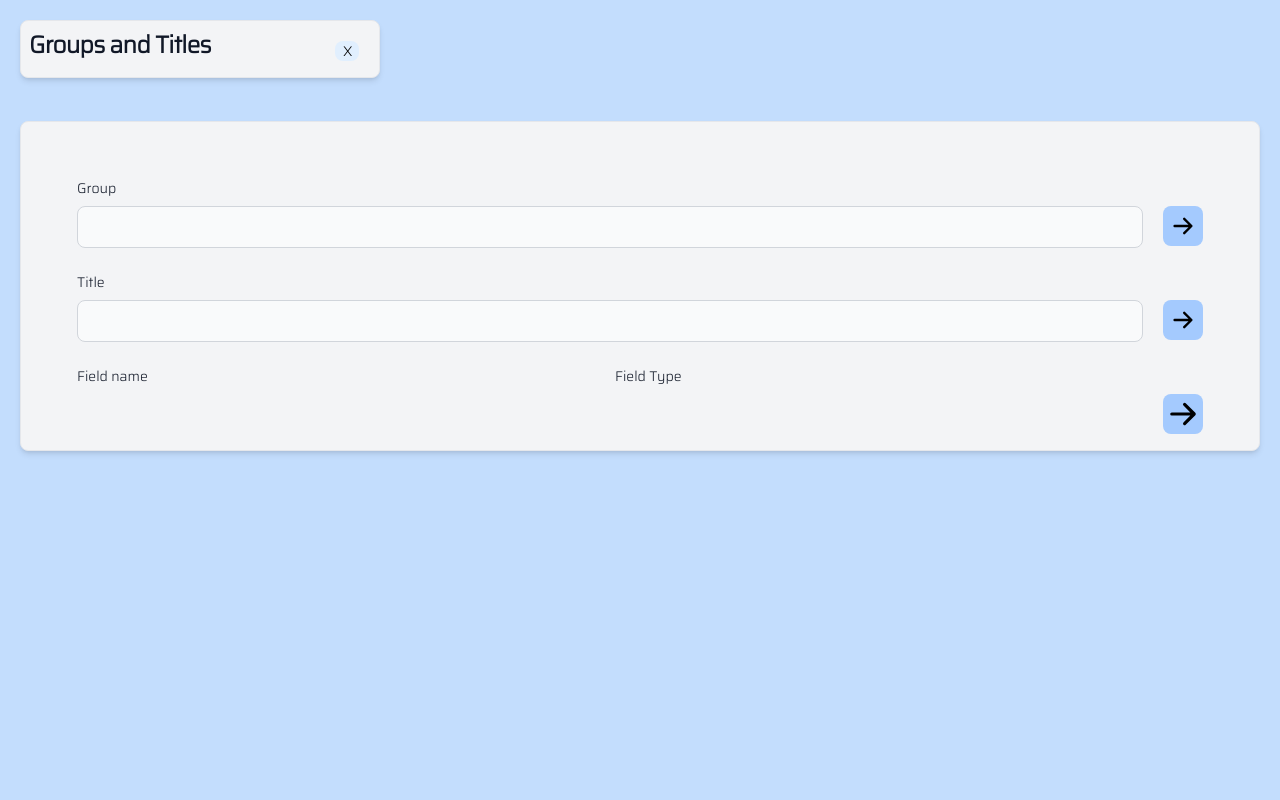
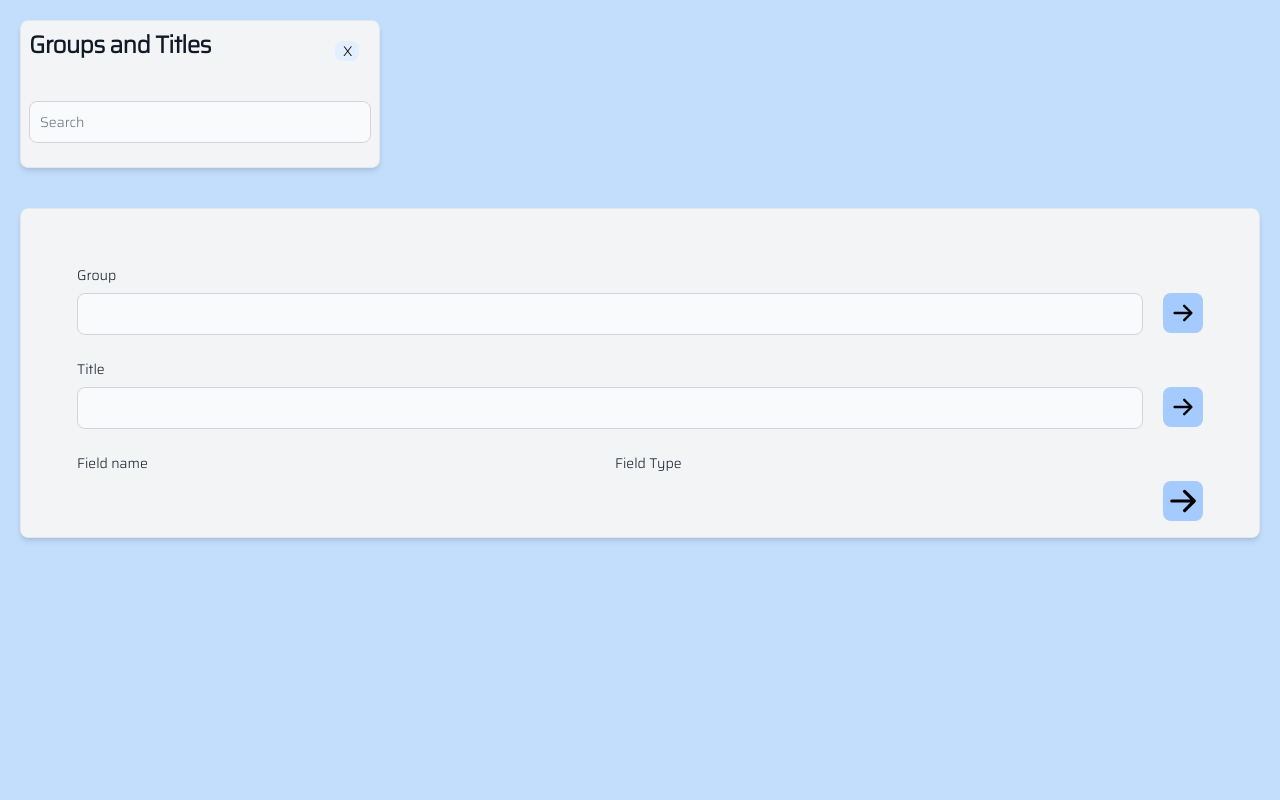
Before and after one commit to cleanbill/relate, a Next.js app: page / in a window 1280 px wide. Shown: the top 800 px of the page. Built offline with nearby package versions, Linux system fonts and the light colour scheme.

Commit message:
Still searching

```diff
--- a/components/fieldForm.tsx
+++ b/components/fieldForm.tsx
@@ -19,7 +19,7 @@ interface FieldFormProps {
 
 const FieldForm = (props: FieldFormProps) => {
 
-    const ID_PREFIX = 'fieldData-'+props.id+"-";
+    const ID_PREFIX = 'fieldData-' + props.id + "-";
 
     const clearETL = (field: Field) => {
         if (!field.list) {
@@ -37,8 +37,8 @@ const FieldForm = (props: FieldFormProps) => {
             return;
         }
         props.updateFieldData(index, "");
-        const fieldElement = document.getElementById(ID_PREFIX+ index) as HTMLInputElement;
-        if (!fieldElement){
+        const fieldElement = document.getElementById(ID_PREFIX + index) as HTMLInputElement;
+        if (!fieldElement) {
             return;
         }
         fieldElement.value = '';
@@ -52,7 +52,7 @@ const FieldForm = (props: FieldFormProps) => {
         for (var index = 0; index < props.fields.length; index++) {
             clearData(props.fields[index], index);
         }
-        const firstFieldElement = document.getElementById(ID_PREFIX+ '0') as HTMLInputElement;
+        const firstFieldElement = document.getElementById(ID_PREFIX + '0') as HTMLInputElement;
         firstFieldElement.focus();
     }
 
@@ -93,16 +93,16 @@ const FieldForm = (props: FieldFormProps) => {
                                 <label title={field.value} className="block mb-2 text-sm font-medium text-gray-900 dark:text-gray-300">{field.fieldName} </label>
                                 {field.fieldComponentType == FieldComponentType.NONE &&
                                     <input onChange={e => props.updateFieldData(index, e.target)}
-                                        readOnly={props.readonly}
-                                        key={ID_PREFIX+ index}
-                                        id={ID_PREFIX+ index}
+                                        // readOnly={props.readonly}
+                                        key={ID_PREFIX + index}
+                                        id={ID_PREFIX + index}
                                         defaultValue={field.value}
                                         type={field.fieldType}
                                         checked={field.value == 'true'}
-                                        className="b)g-gray-50 border border-gray-300 text-gray-900 text-sm rounded-lg focus:ring-blue-500 focus:border-blue-500 block lg:w-full sg:w-56 p-2.5 dark:bg-gray-700 dark:border-gray-600 dark:placeholder-gray-400 dark:text-white dark:focus:ring-blue-500 dark:focus:border-blue-500" required />
+                                        className="bg-gray-50 border border-gray-300 text-gray-900 text-sm rounded-lg focus:ring-blue-500 focus:border-blue-500 block lg:w-full sg:w-56 p-2.5 dark:bg-gray-700 dark:border-gray-600 dark:placeholder-gray-400 dark:text-white dark:focus:ring-blue-500 dark:focus:border-blue-500" required />
                                 }
                                 {field.fieldComponentType == FieldComponentType.HAPPY &&
-                                    <Happy id={ID_PREFIX+  index} onChange={(value: string) => props.updateFieldData(index, value)}
+                                    <Happy id={ID_PREFIX + index} onChange={(value: string) => props.updateFieldData(index, value)}
                                         defaultValue={field.value}
                                     ></Happy>
                                 }
--- a/components/groups.tsx
+++ b/components/groups.tsx
@@ -1,5 +1,5 @@
 import { useState } from "react";
-import { GroupData, TitleData } from "../app/model";
+import { Field, GroupData, Session, TitleData } from "../app/model";
 import GroupTitle from "./groupTitle";
 import TodoGroup from "./todoGroups";
 
@@ -28,9 +28,9 @@ const changeLayout = (titles: Array<TitleData>, index: number) => {
     }
 }
 
-const determineScroll = (state:any,props:GroupsProps) =>{
+const determineScroll = (state: any, props: GroupsProps) => {
     if (!props.selectedTitleIndex || !props.selectedGroupIndex ||
-        !state.selectedTitle || !state.selectedGroup){
+        !state.selectedTitle || !state.selectedGroup) {
         return false;
     }
     // if (props.selectedTitleIndex.indexOf(state.selectedTitle) > -1){
@@ -65,7 +65,7 @@ const Groups = (props: GroupsProps) => {
     }
 
     const deleteTitle = (groupIndex: number, titleIndex: number) => {
-        props.deleteTitle(groupIndex,titleIndex);
+        props.deleteTitle(groupIndex, titleIndex);
     }
 
 
@@ -85,44 +85,95 @@ const Groups = (props: GroupsProps) => {
         return false;
     }
 
-    const display = (index:number): boolean => showGroupIndex == index;
-    const toggle = (index: number,e:null|Event): void => {
+    const display = (index: number): boolean => showGroupIndex == index;
+    const toggle = (index: number, e: null | Event): void => {
         e?.stopPropagation();
-        if (index === showGroupIndex){
+        if (index === showGroupIndex) {
             setShowGroupIndex(-1);
         } else {
             setShowGroupIndex(index);
-            selectTitle(index,0);
+            selectTitle(index, 0);
         }
     }
 
-    const toggleShow = (e:null | MouseEvent):void =>{
-        debugger;
+    const toggleShow = (e: null | MouseEvent): void => {
         e?.stopPropagation();
         props.toggleShow();
     }
 
+    type Matcher = (haystack:string) => boolean;
+
+    const matchSetup = (needle: string): Matcher => {
+        if (!needle) {
+            return (s: string) => false;
+        }
+        return (haystack: string):boolean => {
+            if (!haystack){
+                return false;
+            }
+            return (haystack+'').toLowerCase().indexOf(needle.toLowerCase()) > -1;
+        }
+    }
+
+    const search = (inputElement: HTMLInputElement) => {
+        const match = matchSetup(inputElement.value);
+        props.groups.forEach((gd: GroupData, groupDataIndex:number) => {
+            // if (match(gd.groupName)) {
+            //     console.log('group name found ', gd.groupName);
+            // }
+            gd.titles.forEach((td: TitleData, titleIndex:number) => {
+                if (match(td.titleName)) {
+                    // console.log('title name found ', td.titleName);
+                    selectTitle(groupDataIndex,titleIndex);
+                }
+                // const sessions = Object.values(td.sessions);
+                // sessions.forEach((session: Session) => {
+                //     session.fields.forEach((field: Field) => {
+                //         if (match(field.fieldName)) {
+                //             console.log('fieldname found ', field);
+                //         }
+                //         if (match(field.fieldType)) {
+                //             console.log('fieldType found ', field);
+                //         }
+                //         if (match(field.value)) {
+                //             console.log('fieldValue found ', field);
+
+                //         }
+                //     });
+                // });
+
+            });
+
+        })
+    }
+
     return (
         <>
-            <h5 title={'Group '+props.selectedGroupIndex+'. Title '+props.selectedTitleIndex} className=" mb-2 text-2xl font-bold tracking-tight text-gray-900 dark:text-white ">
+            <h5 title={'Group ' + props.selectedGroupIndex + '. Title ' + props.selectedTitleIndex} className=" mb-2 text-2xl font-bold tracking-tight text-gray-900 dark:text-white ">
                 Groups and Titles
-                <button onClick={(e:any) => toggleShow(e)} className="z-10 float-right butt mb-10 w-6 h-5 bg-blue-100">
+                <button onClick={(e: any) => toggleShow(e)} className="z-10 float-right butt mb-10 w-6 h-5 bg-blue-100">
                     <span>X</span> </button>
             </h5>
+            <input onChange={e => search(e.target)}
+                id='search-input'
+                defaultValue=''
+                type='text'
+                placeholder="Search"
+                className="bg-gray-50 mb-4 border border-gray-300 text-gray-900 text-sm rounded-lg focus:ring-blue-500 focus:border-blue-500 block lg:w-full sg:w-56 p-2.5 dark:bg-gray-700 dark:border-gray-600 dark:placeholder-gray-400 dark:text-white dark:focus:ring-blue-500 dark:focus:border-blue-500" required />
             <div className="font-normal text-gray-700 dark:text-gray-400">
                 {props.groups.map((gd: GroupData, groupIndex: number) => (
                     gd &&
                     <div key={groupIndex}>
 
                         {gd.groupName != 'todo' &&
-                                <div  className="tabhead">
-                                    <span title={gd.groupName+ " group has " + gd.titles.length + " titles"} onClick={(e:any) => toggle(groupIndex,e)} className='text-stone-700 w-full pt-1 pl-3'>{gd.groupName}
-                                    <button title={'Delete '+gd.groupName} className="float-right mr-4 bg-white rounded-xl w-8 " onClick={() => deleteGroup(groupIndex)}>X</button>
+                            <div className="tabhead">
+                                <span title={gd.groupName + " group has " + gd.titles.length + " titles"} onClick={(e: any) => toggle(groupIndex, e)} className='text-stone-700 w-full pt-1 pl-3'>{gd.groupName}
+                                    <button title={'Delete ' + gd.groupName} className="float-right mr-4 bg-white rounded-xl w-8 " onClick={() => deleteGroup(groupIndex)}>X</button>
                                 </span>
                             </div>}
 
                         {gd.groupName == 'todo' &&
-                                <TodoGroup toggle={(e:MouseEvent) => toggle(groupIndex,null)} selectTitle={(dayIndex:number) => selectTitle(groupIndex, dayIndex)}/>}
+                            <TodoGroup toggle={(e: MouseEvent) => toggle(groupIndex, null)} selectTitle={(dayIndex: number) => selectTitle(groupIndex, dayIndex)} />}
 
                         {display(groupIndex) &&
                             gd.titles.map((titleData: TitleData, titleIndex: number) => (
```
Lines whose indentation alone changed are shown as unchanged.
